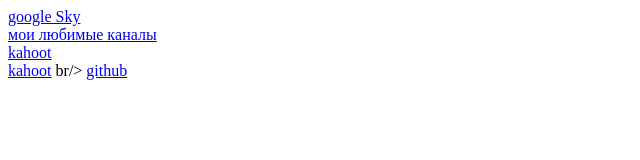
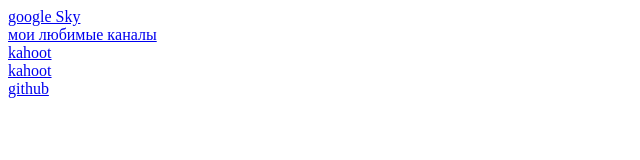
Before and after one commit to maximfadejev/maximfadejev.github.io, a plain HTML site: page index.html in a window 1280 px wide. Shown: the whole page, without its empty margins (0-640 px from the left). Drawn offline with Linux system fonts and the light colour scheme.

Commit message:
Update index.html

```diff
--- a/index.html
+++ b/index.html
@@ -8,7 +8,7 @@
     <a href="https://create.kahoot.it/kahoots/my-kahoots/folder/fe7e1d40-98ad-455e-8205-fdb3bb4600bb">kahoot</a>
     <br/>
     <a href="https://create.kahoot.it/kahoots/my-kahoots/folder/fe7e1d40-98ad-455e-8205-fdb3bb4600bb">kahoot</a>
-    br/>
+    <br/>
     <a href="https://github.com/maximfadejev/maximfadejev.github.io/edit/master/index.htm">github</a>
 
   </body>
```
